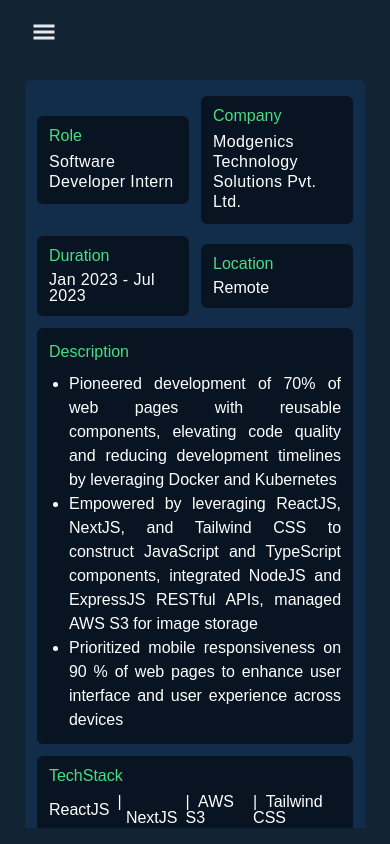
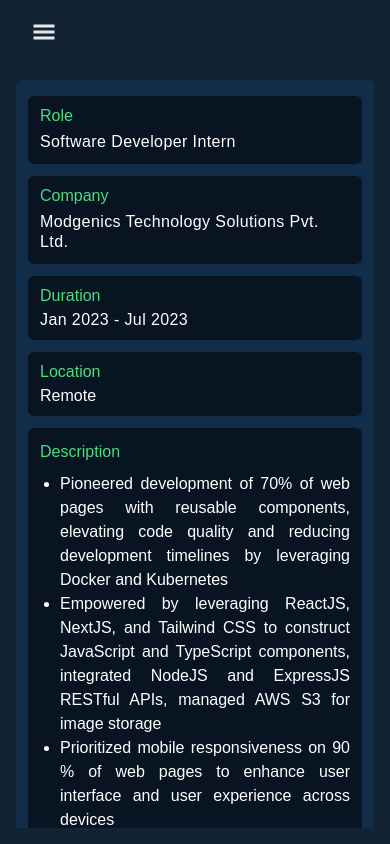
Before and after one commit to Rudra1402/ePortfolio, a React (Create React App) app: page /experience in a window 390 px wide. Built offline with nearby package versions, Linux system fonts and the light colour scheme; a web font is replaced by a local one.

Commit message:
Updated work exp mobile UI

```diff
--- a/src/components/workexp/Workexp.jsx
+++ b/src/components/workexp/Workexp.jsx
@@ -5,7 +5,7 @@
     return (
         <div className='h-[calc(100%-64px)] w-full p-4 flex justify-center text-white'>
             <div
-                className='grid w-[95%] md:w-[75%] lg:w-[60%] h-full overflow-y-auto grid-cols-1 gap-y-5'
+                className='grid w-[100%] md:w-[75%] lg:w-[60%] h-full overflow-y-auto grid-cols-1 gap-y-5'
                 style={{ scrollbarWidth: 'none' }}
             >
                 {workExp?.map((we, index) => (
@@ -13,17 +13,17 @@
                         key={index}
                         className='flex flex-col gap-y-3 justify-center rounded-md px-3 py-4 shadow shadow-[#12345685] bg-[#123456a5]'
                     >
-                        <div className='flex items-center justify-center w-full gap-3'>
-                            <div className='flex flex-col bg-[#0008] w-1/2 text-base leading-none items-start md:items-start justify-center gap-y-2 p-3 rounded-md'>
+                        <div className='flex flex-col items-center justify-center w-full gap-3'>
+                            <div className='flex flex-col bg-[#0008] w-full text-base leading-none items-start md:items-start justify-center gap-y-2 p-3 rounded-md'>
                                 <div className='w-full text-green-400'>Role</div>
                                 <div className='w-full leading-5 md:leading-none text-left tracking-wide'>{we.role}</div>
                             </div>
-                            <div className='flex flex-col bg-[#0008] w-1/2 text-base leading-none items-start md:items-start justify-center gap-y-2 p-3 rounded-md'>
+                            <div className='flex flex-col bg-[#0008] w-full text-base leading-none items-start md:items-start justify-center gap-y-2 p-3 rounded-md'>
                                 <div className='w-full text-green-400'>Company</div>
                                 <div className='w-full leading-5 md:leading-none text-left tracking-wide'>{we.company}</div>
                             </div>
                         </div>
-                        <div className='flex items-center justify-center w-full gap-3'>
+                        <div className='flex flex-col sm:flex-row items-center justify-center w-full gap-3'>
                             <div className='flex flex-col bg-[#0008] w-full !text-base !leading-none items-start justify-center gap-y-2 p-3 rounded-md'>
                                 <div className='w-full text-green-400'>Duration</div>
                                 <div className='w-full text-left tracking-wide'>
```
